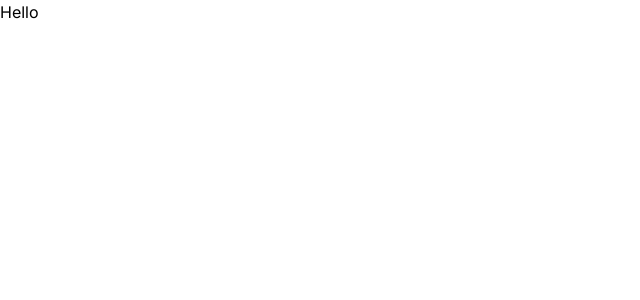
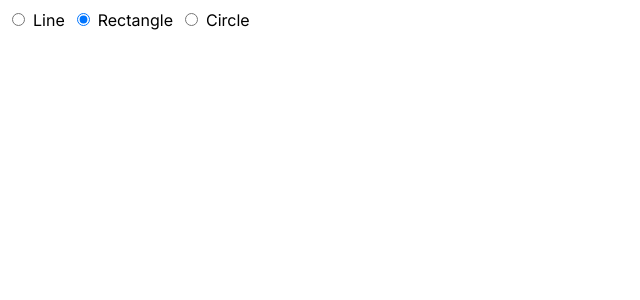
Before and after one commit to khoido2003/infinite-canvas, a Next.js app: page / in a window 1280 px wide. Shown: the top 300 px of the page, without its empty margins (0-640 px from the left). Built offline with nearby package versions, Linux system fonts and the light colour scheme.

Commit message:
Create rectangle, line and circle

```diff
--- /dev/null
+++ b/actions/create-element.ts
@@ -0,0 +1,40 @@
+import rough from "roughjs";
+import { CanvasElement } from "@/types/type";
+
+// Init the roughjs generator
+const generator = rough.generator();
+
+/**
+ *
+ * Create a new element on the canvas
+ *
+ */
+export const createElement = ({
+  x1,
+  y1,
+  x2,
+  y2,
+  elementType,
+}: CanvasElement) => {
+  let roughElement;
+
+  switch (elementType) {
+    case "line":
+      roughElement = generator.line(x1, y1, x2, y2);
+      break;
+    case "rectangle":
+      roughElement = generator.rectangle(x1, y1, x2, y2);
+      break;
+    case "circle":
+      roughElement = generator.ellipse(x1, y1, x2, y2, {
+        // fill: "red",
+      });
+      break;
+    case "pencil":
+      break;
+    default:
+      throw new Error("Invalid element type");
+  }
+
+  return { x1, y1, x2, y2, roughElement, elementType };
+};
--- a/app/page.tsx
+++ b/app/page.tsx
@@ -1,5 +1,159 @@
+"use client";
+
+import rough from "roughjs";
+import { useCallback, useLayoutEffect, useState } from "react";
+import { throttle } from "lodash";
+
+import { CanvasElement, ElementType } from "@/types/type";
+import { createElement } from "@/actions/create-element";
+
 const Home = () => {
-  return <div>Hello</div>;
+  // HOOKS
+
+  // Check if drawing or not
+  const [isDrawing, setIsDrawing] = useState(false);
+
+  // List of elements on the canvas
+  const [elements, setElements] = useState<CanvasElement[] | []>([]);
+
+  // Type of the element: rectangle, line, pencil, circle
+  const [elementType, setElementType] = useState<ElementType>(
+    () => ElementType.Rectangle
+  );
+
+  useLayoutEffect(() => {
+    // Setup the canvas
+    const canvas = document.getElementById("canvas") as HTMLCanvasElement;
+
+    // representing a two-dimensional rendering context.
+    const context = canvas.getContext("2d");
+
+    // Erase the whole canvas or else the old element or old state will still be there and causing some weird behaviors.
+    context?.clearRect(0, 0, canvas.width, canvas.height);
+
+    // Linking roughjs to html canvas
+    const roughCanvas = rough.canvas(canvas);
+
+    // Loop through the list of elements to draw all of them on the canvas with roughjs
+    elements.forEach((element) => {
+      roughCanvas.draw(element.roughElement!);
+    });
+  }, [elements]);
+
+  ////////////////////////////////////////////////////////////
+
+  // ACTIONS
+
+  // --------------------------------------------
+
+  // MOUSE DOWN (start click the mouse on the canvas)
+  const handleMouseDown = (
+    event: React.MouseEvent<HTMLCanvasElement, MouseEvent>
+  ) => {
+    setIsDrawing(true);
+    const { clientX, clientY } = event;
+    const element = createElement({
+      x1: clientX,
+      y1: clientY,
+      x2: clientX,
+      y2: clientY,
+      elementType,
+    });
+
+    setElements((prev) => [...prev, element]);
+  };
+
+  //==================================================================
+
+  // MOUSE MOVE (Click mouse and move the mouse on the canvas)
+  const handleMouseMove = throttle(
+    (event: React.MouseEvent<HTMLCanvasElement, MouseEvent>) => {
+      if (!isDrawing) return;
+
+      // The new height and width of the element
+      const { clientX, clientY } = event;
+
+      // Take out the current element
+      const index = elements.length - 1;
+      const { x1, y1, elementType } = elements[index];
+
+      // Keep the position, only update the height and width due to the postion of the mouse
+      const updatedElement = createElement({
+        x1,
+        y1,
+        x2: clientX,
+        y2: clientY,
+        elementType,
+      });
+
+      // Update the new height and width of the element
+      const elementsCopy = [...elements];
+      elementsCopy[index] = updatedElement;
+      setElements(elementsCopy);
+    },
+    1000 / 60, // 60 FPS
+    { leading: true, trailing: true }
+  );
+
+  //===================================================================
+
+  // MOUSE UP (Stop clicking mouse/stop drawing)
+  const handleMouseUp = (
+    event: React.MouseEvent<HTMLCanvasElement, MouseEvent>
+  ) => {
+    setIsDrawing(false);
+  };
+
+  // ====================================================================
+
+  return (
+    <div>
+      <div className="fixed top-2 left-3 flex gap-3">
+        <div>
+          <input
+            type="radio"
+            id="line"
+            checked={elementType === "line"}
+            onChange={() => setElementType(ElementType.Line)}
+            className="mr-2"
+          />
+          <label htmlFor="line">Line</label>
+        </div>
+
+        <div>
+          <input
+            type="radio"
+            id="rectangle"
+            checked={elementType === "rectangle"}
+            onChange={() => setElementType(ElementType.Rectangle)}
+            className="mr-2"
+          />
+          <label htmlFor="rectangle">Rectangle</label>
+        </div>
+
+        <div>
+          <input
+            type="radio"
+            id="circle"
+            checked={elementType === "circle"}
+            onChange={() => setElementType(ElementType.Circle)}
+            className="mr-2"
+          />
+          <label htmlFor="circle">Circle</label>
+        </div>
+      </div>
+
+      <canvas
+        id="canvas"
+        width={window.innerWidth}
+        height={window.innerHeight}
+        className=""
+        onMouseDown={handleMouseDown}
+        onMouseMove={handleMouseMove}
+        onMouseUp={handleMouseUp}
+      ></canvas>
+    </div>
+  );
 };
 
 export default Home;
--- a/package.json
+++ b/package.json
@@ -9,6 +9,7 @@
     "lint": "next lint"
   },
   "dependencies": {
+    "lodash": "^4.17.21",
     "next": "14.1.3",
     "perfect-freehand": "^1.2.2",
     "react": "^18",
--- /dev/null
+++ b/types/type.ts
@@ -0,0 +1,21 @@
+// rc.circle(80, 120, 50); // centerX, centerY, diameter
+// rc.ellipse(300, 100, 150, 80); // centerX, centerY, width, height
+// rc.line(80, 120, 300, 100); // x1, y1, x2, y2
+
+import { Drawable } from "roughjs/bin/core";
+
+export enum ElementType {
+  Rectangle = "rectangle",
+  Line = "line",
+  Circle = "circle",
+  Pencil = "pencil",
+}
+export interface CanvasElement {
+  x1: number;
+  y1: number;
+  x2: number;
+  y2: number;
+
+  roughElement?: Drawable;
+  elementType: ElementType;
+}
```
Also changed, not shown: 1 other file (tests, documents, lock files or other folders).
